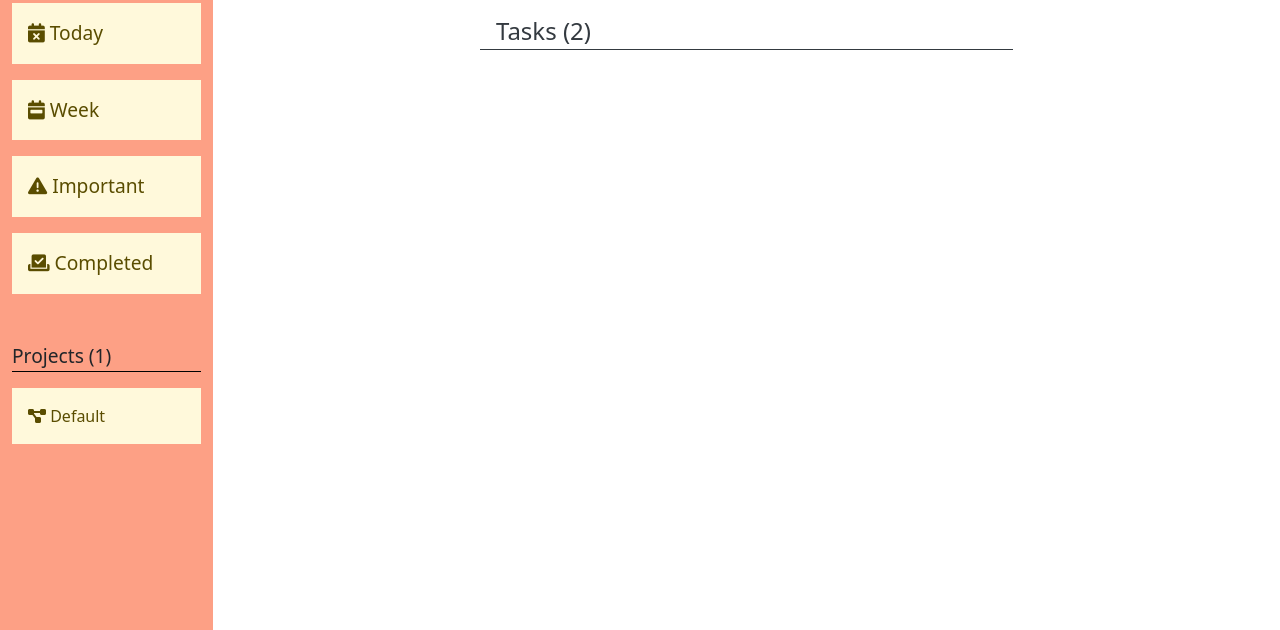
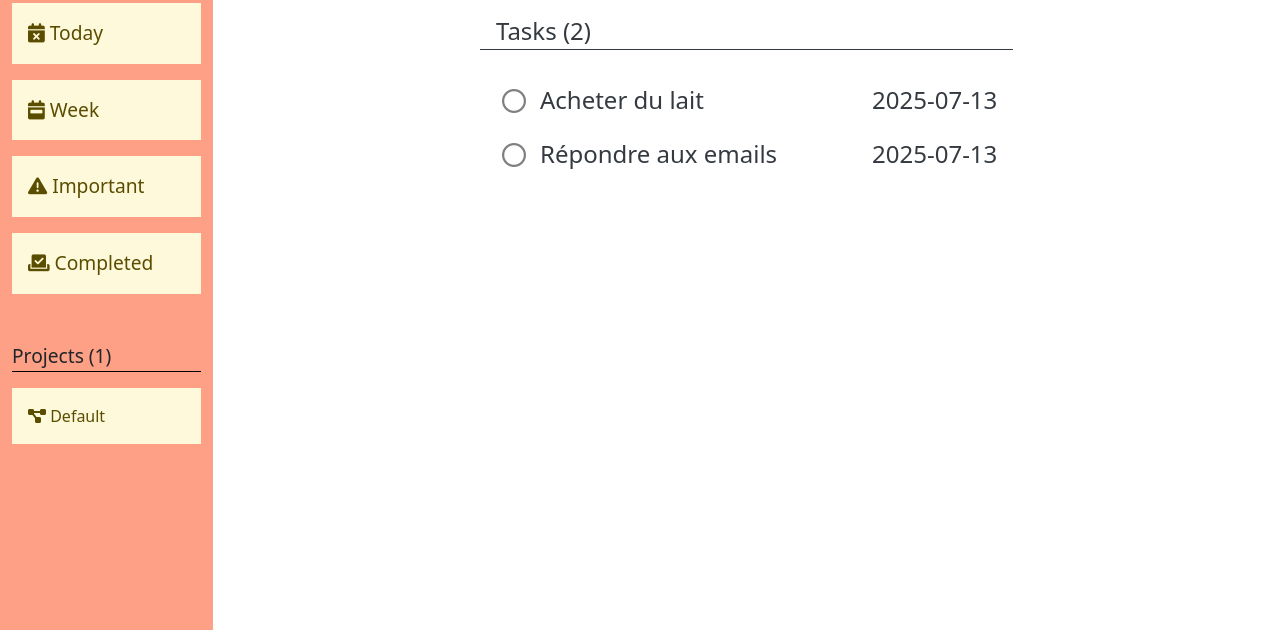
Before and after one commit to Dians98/to_do_project, a website built with webpack: page src/template.html in a window 1280 px wide. Shown: the part 170-800 px from the top of the page. Built offline with nearby package versions, Linux system fonts and the light colour scheme.

Commit message:
mark task as done

```diff
--- a/src/assets/css/style.css
+++ b/src/assets/css/style.css
@@ -155,14 +155,14 @@ h6 {
   gap: 2rem;
 }
 
-.to_do_title{
+.to_do_title {
   display: flex;
   gap: 0.5rem;
   font-size: 2rem;
   align-items: center;
 }
 
-.to_do_separator{
+.to_do_separator {
   width: 50%;
   border-bottom: 1px solid;
   padding: 0rem 1rem;
@@ -186,14 +186,14 @@ h6 {
   border-bottom: 1px solid black;
 }
 
-.to_do_projects_list_container{
+.to_do_projects_list_container {
   padding: 1rem 0;
   display: flex;
   flex-direction: column;
   gap: 1rem;
 }
 
-.to_do_projects_list{
+.to_do_projects_list {
   background-color: #f6d365;
   padding: 1rem;
   cursor: pointer;
@@ -206,3 +206,22 @@ h6 {
   color: #5a4d00;
   /* texte marron foncé, lisible */
 }
+
+.tasks_list {
+  display: flex;
+  flex-direction: column;
+  gap: 1rem;
+  width: 50%;
+  padding: 0rem 1rem;
+  font-size: 1.5rem;
+}
+
+.task_info {
+  display: flex;
+  gap: 0.5rem;
+}
+
+.task_item {
+  display: flex;
+  justify-content: space-between;
+}
--- /dev/null
+++ b/src/assets/js/Project.js
@@ -0,0 +1,18 @@
+export default class Project {
+    constructor(name) {
+        this.name = name;
+        this.tasks = [];
+    }
+
+    getAllTasks() {
+        return this.tasks
+    }
+
+    addTask(task) {
+        this.tasks.push(task);
+    }
+
+    removeTask(taskId) {
+        this.tasks = this.tasks.filter(t => t.id !== taskId);
+    }
+}
--- /dev/null
+++ b/src/assets/js/Task.js
@@ -0,0 +1,14 @@
+export default class Task {
+    constructor(id,title, description, dueDate) {
+        this.id = id;
+        this.title = title;
+        this.description = description;
+        this.dueDate = dueDate;
+        this.done = false;
+        this.is_important = false;
+    }
+
+    toggleDone() {
+        this.done = !this.done;
+    }
+}
--- a/src/assets/js/others.js
+++ b/src/assets/js/others.js
@@ -16,6 +16,9 @@ to_do_projects_lists.forEach(to_do_projects_list => {
     })
 });
 
+/**
+ * CETTE FONCTION ENLEVE TOUS LES ACTIVE DES MENUS
+ */
 function remove_all_active_menu() {
     task_categories.forEach(tc => tc.classList.remove("active"));
     to_do_projects_lists.forEach(tdpl => tdpl.classList.remove("active"));
--- a/src/index.js
+++ b/src/index.js
@@ -2,6 +2,9 @@ import "./assets/js/others.js"
 import "./assets/css/style.css";
 
 import '@fortawesome/fontawesome-free/css/all.min.css';
+
+
+
 
 // src/index.js
 // Import de Bootstrap CSS
@@ -9,3 +12,129 @@ import 'bootstrap/dist/css/bootstrap.min.css';
 import passionImg from './assets/img/passion.jpg';
 import websiteImg from './assets/img/website.jpg';
 import * as bootstrap from 'bootstrap';
+
+import Project from "./assets/js/Project.js";
+import Task from "./assets/js/Task.js";
+
+
+
+document.addEventListener('DOMContentLoaded', () => {
+    renderAllTasks(projects)
+})
+
+
+let today = new Date()
+today = formatDate(today)
+
+//Créer un tableau d'objets
+const projects = [];
+
+const defaultProject = new Project("Default")
+
+projects.push(defaultProject)
+
+
+const tasks = [
+    new Task(1, 'Acheter du lait', 'LOREM IPSUM DOLOR', today),
+    new Task(2, 'Répondre aux emails', 'LSIT AMET', today)
+];
+
+tasks.forEach(task => defaultProject.addTask(task))
+
+
+console.log(defaultProject)
+
+function renderAllTasks(projects) {
+    const tasks_list_container = document.querySelector(".tasks_list")
+
+    tasks_list_container.innerHTML = '';
+
+
+    projects.forEach(project => {
+        const tasks = project.getAllTasks()
+
+        tasks.forEach(task => {
+
+            const taskDiv = document.createElement("div")
+            taskDiv.className = "task_item";
+
+            const taskInfo = document.createElement("div")
+            taskInfo.className = "task_info";
+
+            const doneBtn = document.createElement("button")
+            doneBtn.className = "btn-done";
+            doneBtn.style.border = "none";
+            doneBtn.style.background = "transparent";
+            doneBtn.style.cursor = "pointer";
+            doneBtn.dataset.taskId = task.id;
+
+
+            // fonction pour mettre à jour l'icône selon l'état done
+            function updateIcon() {
+                doneBtn.innerHTML = task.done
+                    ? `<i class="fas fa-check-circle" style="color:green;"></i>`
+                    : `<i class="far fa-circle" style="color:gray;"></i>`;
+            }
+
+            updateIcon()
+
+            addEventListenerOnDoneBtn(doneBtn, task)
+
+
+            const taskTitle = document.createElement("div")
+            taskTitle.className = "task_title";
+            taskTitle.textContent = task.title;
+
+            const task_actions = document.createElement("div")
+            task_actions.className = "task_actions";
+
+            // date
+            const dateDiv = document.createElement("div")
+            dateDiv.className = "task_date";
+            dateDiv.textContent = task.dueDate;  // tu peux formater la date si besoin
+
+
+
+
+            task_actions.appendChild(dateDiv)
+            taskInfo.appendChild(doneBtn)
+            taskInfo.appendChild(taskTitle)
+
+            taskDiv.appendChild(taskInfo)
+            taskDiv.appendChild(task_actions)
+
+            tasks_list_container.appendChild(taskDiv)
+
+        })
+    })
+}
+
+
+/**
+ *
+ * @param {*} date
+ * @returns
+ * CETTE FONCTION RETOURNE LA DATE FORMATTEE DE TYPE yyyy-mm-dd
+ */
+function formatDate(date) {
+    const y = date.getFullYear()
+    const m = (date.getMonth() + 1).toString().padStart(2, '0')
+    const day = date.getDate().toString().padStart(2, '0')
+    return `${y}-${m}-${day}`;
+}
+
+
+function addEventListenerOnDoneBtn(doneBtn, task) {
+    doneBtn.addEventListener("click", function () {
+        task.toggleDone()
+        refreshDom(projects)
+
+    })
+
+}
+
+function refreshDom(projects) {
+    const tasks_list = document.querySelector(".tasks_list");
+    tasks_list.innerHTML = ""; // ⬅️ Vider
+    renderAllTasks(projects); // ⬅️ Recréer
+}
--- a/src/template.html
+++ b/src/template.html
@@ -59,7 +59,7 @@
                         <i class="fa-solid fa-calendar-days"></i><span>All</span>
                     </div>
                     <div class="to_do_separator">
-                        Tasks (2)
+                        Tasks <span id="task_number">(2)</span>
                     </div>
                     <div class="tasks_list">
 
```
Lines whose indentation alone changed are shown as unchanged.
